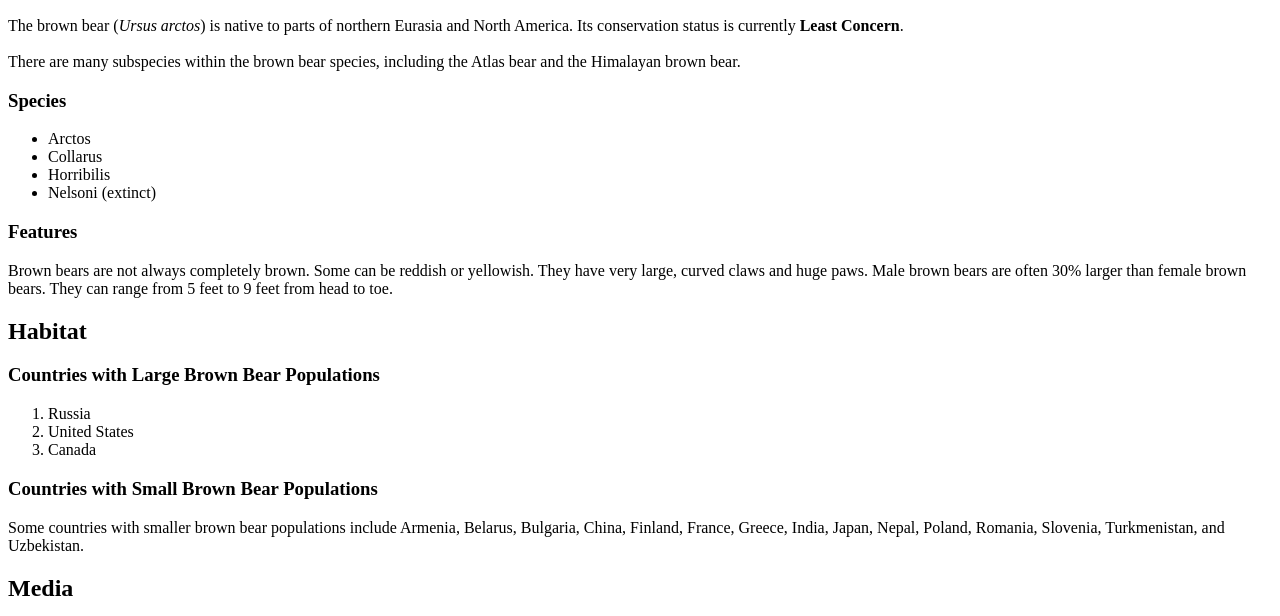
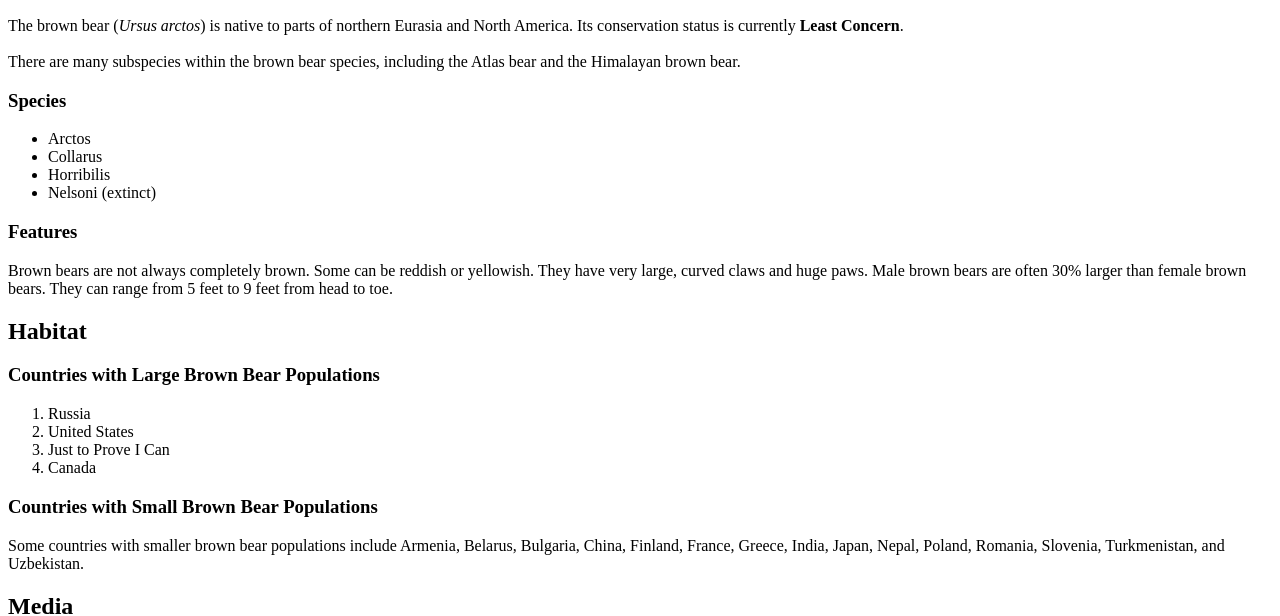
Before and after one commit to simonszc/CA_FollowAlong, a plain HTML site: page IntroToHTML/index.html in a window 1280 px wide. Shown: the part 110-726 px from the top of the page. Drawn offline with Linux system fonts and the light colour scheme; grey boxes are pictures that could not be loaded.

Commit message:
just to prove i can. i will see if i accidentally did that the first time on the wrong branch? i have to reopen the editor if i'm doing it that way

```diff
--- a/IntroToHTML/index.html
+++ b/IntroToHTML/index.html
@@ -21,6 +21,7 @@
         <ol>
           <li>Russia</li>
           <li>United States</li>
+          <li>Just to Prove I Can</li>
           <li>Canada</li>
         </ol>
         <h3>Countries with Small Brown Bear Populations</h3>
```
